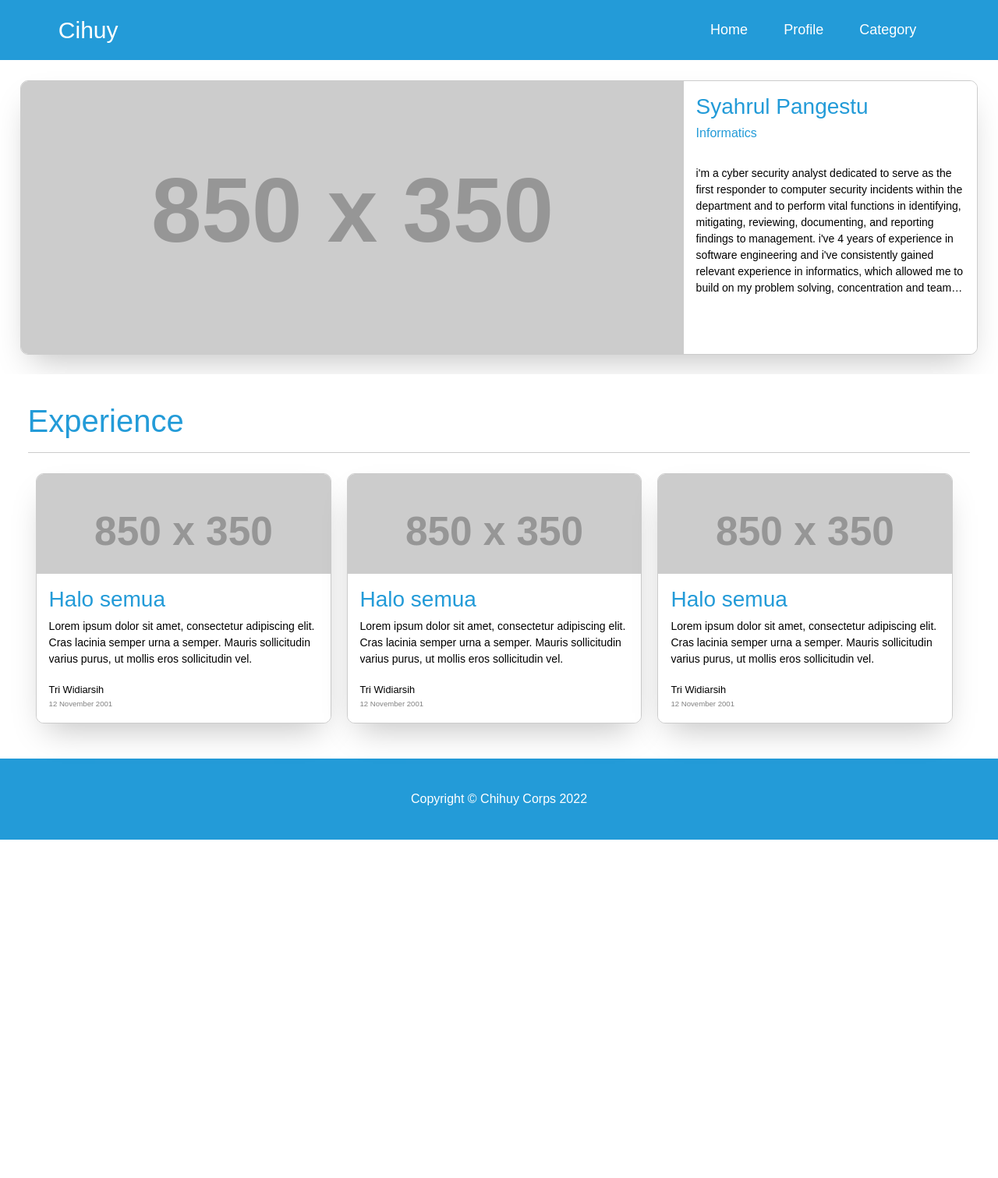
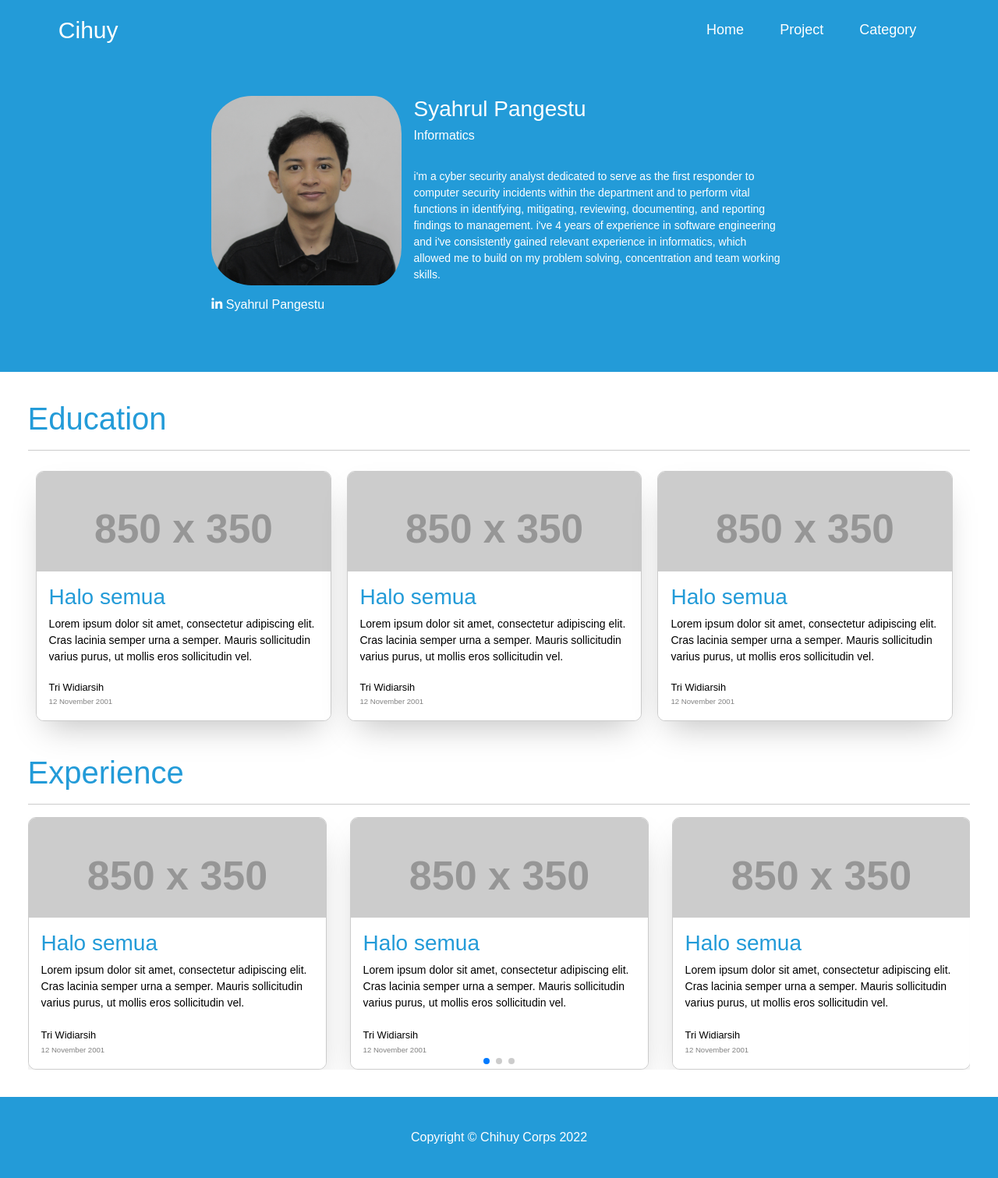
Before and after one commit to syahrulpunk666/personal-profile-ku, a PHP site: page /profile.html in a window 1280 px wide. Shown: the whole page at 78% size. Before the commit the page ends 1077 px from the top, so only its background shows below. Run offline with PHP 8.4, Linux system fonts and the light colour scheme; grey boxes labelled with a size stand in for pictures from a placeholder-image service; some libraries are stand-ins or nearby versions.

Commit message:
add image slider and styling

```diff
--- a/profile.html
+++ b/profile.html
@@ -6,7 +6,9 @@
     <link href="https://cdn.jsdelivr.net/npm/bootstrap@5.1.3/dist/css/bootstrap.min.css" rel="stylesheet" integrity="sha384-1BmE4kWBq78iYhFldvKuhfTAU6auU8tT94WrHftjDbrCEXSU1oBoqyl2QvZ6jIW3" crossorigin="anonymous">
     <link rel="stylesheet" href="style.css">
     <title>Cihuy</title>
+    <script src="https://use.fontawesome.com/d9520d9238.js"></script>
     <link rel="icon" href="assets/earth.png" type="image/x-icon"></head>
+    <link rel="stylesheet" href="https://unpkg.com/swiper/swiper-bundle.min.css"/>
 <body>
     <nav class="navbar">
         <div class="logo">
@@ -16,8 +18,8 @@
             <input type="checkbox" id="checkbox_toggle" />
             <label for="checkbox_toggle" class="hamburger">&#9776;</label>
             <div class="menu">
-                <li><a href="index.php">Home</a></li>
-                <li><a href="profile.php">Profile</a></li>
+                <li><a href="#">Home</a></li>
+                <li><a href="#">Project</a></li>
                 <li class="services">
                     <a href="#">Category</a>
                     <ul class="dropdown">
@@ -30,20 +32,21 @@
             </div>
         </ul>
     </nav>
-    <div class="containers">
-        <div class="cards" style="flex-direction:row">
-            <img src="https://dummyimage.com/850x350/dee2e6/6c757d.jpg" alt="">
-            <div class="card-content">
-                <h3 class="card-titke">Syahrul Pangestu</h3>
-                <h6 class="card-titke" style="margin-bottom:2rem">Informatics</h6>
-                <p class="card-text">i'm a cyber security analyst dedicated to serve as the first responder to computer security incidents within the department and to perform vital functions in identifying, mitigating, reviewing, documenting, and reporting findings to management. i've 4 years of experience in software engineering and i've consistently gained relevant experience in informatics, which allowed me to build on my problem solving, concentration and team working skills.</p>
+    <div class="containers" style="background-color: #239bd8;">
+        <div class="" style="flex-direction: row;margin: 4% auto;width: 60%;padding-top: 3rem;">
+            <img src="assets/20sp.jpg" style="float: left;width: 16.2rem;padding-right: 1rem;border-radius: 20%;" alt=""></li>
+            <div class="text">
+                <h3 class="card-titke" style="color: white;">Syahrul Pangestu</h3>
+                <h6 class="card-titke" style="margin-bottom:2rem;color: white;">Informatics</h6>
+                <p class="card-text" style="color: white;">i'm a cyber security analyst dedicated to serve as the first responder to computer security incidents within the department and to perform vital functions in identifying, mitigating, reviewing, documenting, and reporting findings to management. i've 4 years of experience in software engineering and i've consistently gained relevant experience in informatics, which allowed me to build on my problem solving, concentration and team working skills.</p>
+                <a href=""><i class="fa fa-linkedin" aria-hidden="true"></i> Syahrul Pangestu</a>
             </div>
         </div>
     </div>
     <div class="containers">
         <div class="rows">
             <div class="col-12">
-            <h1>Experience</h1><hr>
+            <h1>Education</h1><hr>
                 <div class="rows">
                     <div class="col-4">
                         <div class="cards">
@@ -85,11 +88,85 @@
                         </div>
                     </div>
                 </div>
+                <h1 style="margin-top: 2rem;">Experience</h1><hr>
+                <div class="rows">
+                    <div class="swiper mySwiper">
+                        <div class="swiper-wrapper">
+                            <div class="cards swiper-slide">
+                                <div class="card-image">
+                                    <img src="https://dummyimage.com/850x350/dee2e6/6c757d.jpg" alt="" srcset="">
+                                </div>
+                                <div class="card-content">
+                                    <h3 class="card-titke">Halo semua</h3>
+                                    <p class="card-text">Lorem ipsum dolor sit amet, consectetur adipiscing elit. Cras lacinia semper urna a semper. Mauris sollicitudin varius purus, ut mollis eros sollicitudin vel.</p>
+                                    <span class="card-author">Tri Widiarsih</span>
+                                    <span class="card-date">12 November 2001</span>
+                                </div>
+                            </div>
+                            <div class="cards swiper-slide">
+                                <div class="card-image">
+                                    <img src="https://dummyimage.com/850x350/dee2e6/6c757d.jpg" alt="" srcset="">
+                                </div>
+                                <div class="card-content">
+                                    <h3 class="card-titke">Halo semua</h3>
+                                    <p class="card-text">Lorem ipsum dolor sit amet, consectetur adipiscing elit. Cras lacinia semper urna a semper. Mauris sollicitudin varius purus, ut mollis eros sollicitudin vel.</p>
+                                    <span class="card-author">Tri Widiarsih</span>
+                                    <span class="card-date">12 November 2001</span>
+                                </div>
+                            </div>
+                            <div class="cards swiper-slide">
+                                <div class="card-image">
+                                    <img src="https://dummyimage.com/850x350/dee2e6/6c757d.jpg" alt="" srcset="">
+                                </div>
+                                <div class="card-content">
+                                    <h3 class="card-titke">Halo semua</h3>
+                                    <p class="card-text">Lorem ipsum dolor sit amet, consectetur adipiscing elit. Cras lacinia semper urna a semper. Mauris sollicitudin varius purus, ut mollis eros sollicitudin vel.</p>
+                                    <span class="card-author">Tri Widiarsih</span>
+                                    <span class="card-date">12 November 2001</span>
+                                </div>
+                            </div>
+                            <div class="cards swiper-slide">
+                                <div class="card-image">
+                                    <img src="https://dummyimage.com/850x350/dee2e6/6c757d.jpg" alt="" srcset="">
+                                </div>
+                                <div class="card-content">
+                                    <h3 class="card-titke">Halo semua</h3>
+                                    <p class="card-text">Lorem ipsum dolor sit amet, consectetur adipiscing elit. Cras lacinia semper urna a semper. Mauris sollicitudin varius purus, ut mollis eros sollicitudin vel.</p>
+                                    <span class="card-author">Tri Widiarsih</span>
+                                    <span class="card-date">12 November 2001</span>
+                                </div>
+                            </div>
+                            <div class="cards swiper-slide">
+                                <div class="card-image">
+                                    <img src="https://dummyimage.com/850x350/dee2e6/6c757d.jpg" alt="" srcset="">
+                                </div>
+                                <div class="card-content">
+                                    <h3 class="card-titke">Halo semua</h3>
+                                    <p class="card-text">Lorem ipsum dolor sit amet, consectetur adipiscing elit. Cras lacinia semper urna a semper. Mauris sollicitudin varius purus, ut mollis eros sollicitudin vel.</p>
+                                    <span class="card-author">Tri Widiarsih</span>
+                                    <span class="card-date">12 November 2001</span>
+                                </div>
+                            </div>
+                        </div>
+                        <div class="swiper-pagination" style="bottom: 0;"></div>
+                    </div>
+                </div>
             </div>
         </div>
     </div>
     <footer>
         <p>Copyright &copy; Chihuy Corps 2022</p></div>
     </footer>
+    <script src="https://unpkg.com/swiper/swiper-bundle.min.js"></script>
+    <script>
+        var swiper = new Swiper(".mySwiper", {
+          slidesPerView: 3,
+          spaceBetween: 30,
+          pagination: {
+            el: ".swiper-pagination",
+            clickable: true,
+          },
+        });
+      </script>
 </body>
 </html>
--- a/style.css
+++ b/style.css
@@ -32,6 +32,8 @@
 
 .navbar {
   z-index: 1;
+  position: fixed;
+  width: 100%;
   display: flex;
   align-items: center;
   justify-content: space-between;
@@ -47,7 +49,8 @@
   padding: 0.5rem 1rem;
   color: white;
   text-decoration: none;
-    transition: color .15s ease-in-out, background-color .15s ease-in-out, border-color .15s ease-in-out;
+  transition: color 0.15s ease-in-out, background-color 0.15s ease-in-out,
+    border-color 0.15s ease-in-out;
 }
 
 .nav-link a {
@@ -101,7 +104,7 @@
   top: 31px;
 }
 
-.dropdown li+li {
+.dropdown li + li {
   margin-top: 10px;
 }
 
@@ -127,7 +130,7 @@
   display: block;
 }
 
-input[type=checkbox] {
+input[type="checkbox"] {
   display: none;
 }
 
@@ -195,7 +198,7 @@
   display: flex;
   flex-direction: column;
   overflow: hidden;
-    border: 0.5px solid #ccc!important;
+  border: 0.5px solid #ccc !important;
 }
 
 .card-content {
@@ -240,7 +243,7 @@
 }
 
 .list-unstyled a {
-    color: black
+  color: black;
 }
 
 .searchBar {
@@ -292,6 +295,36 @@
   text-align: center;
   margin: 0;
 }
+.swiper {
+  width: 100%;
+  height: 100%;
+}
+
+.swiper-slide {
+  /* text-align: center; */
+  font-size: 18px;
+  background: #fff;
+
+  display: -webkit-box;
+  display: -ms-flexbox;
+  display: -webkit-flex;
+  display: flex;
+  -webkit-box-pack: center;
+  -ms-flex-pack: center;
+  -webkit-justify-content: center;
+  justify-content: center;
+  -webkit-box-align: center;
+  -ms-flex-align: center;
+  -webkit-align-items: center;
+  align-items: center;
+}
+
+/* .swiper-slide img {
+  display: block;
+  width: 100%;
+  height: 100%;
+  object-fit: cover;
+} */
 
 @media (max-width: 768px) {
   .menu {
@@ -308,10 +341,10 @@
     background-color: #3baae2;
     transition: 0.3s ease;
   }
-    .menu li+li {
+  .menu li + li {
     margin-top: 12px;
   }
-    input[type=checkbox]:checked~.menu {
+  input[type="checkbox"]:checked ~ .menu {
     display: block;
   }
   .hamburger {
```
Also changed, not shown: assets/20sp.JPG (added), assets/me.jpg (deleted). Lines whose indentation alone changed are shown as unchanged.
